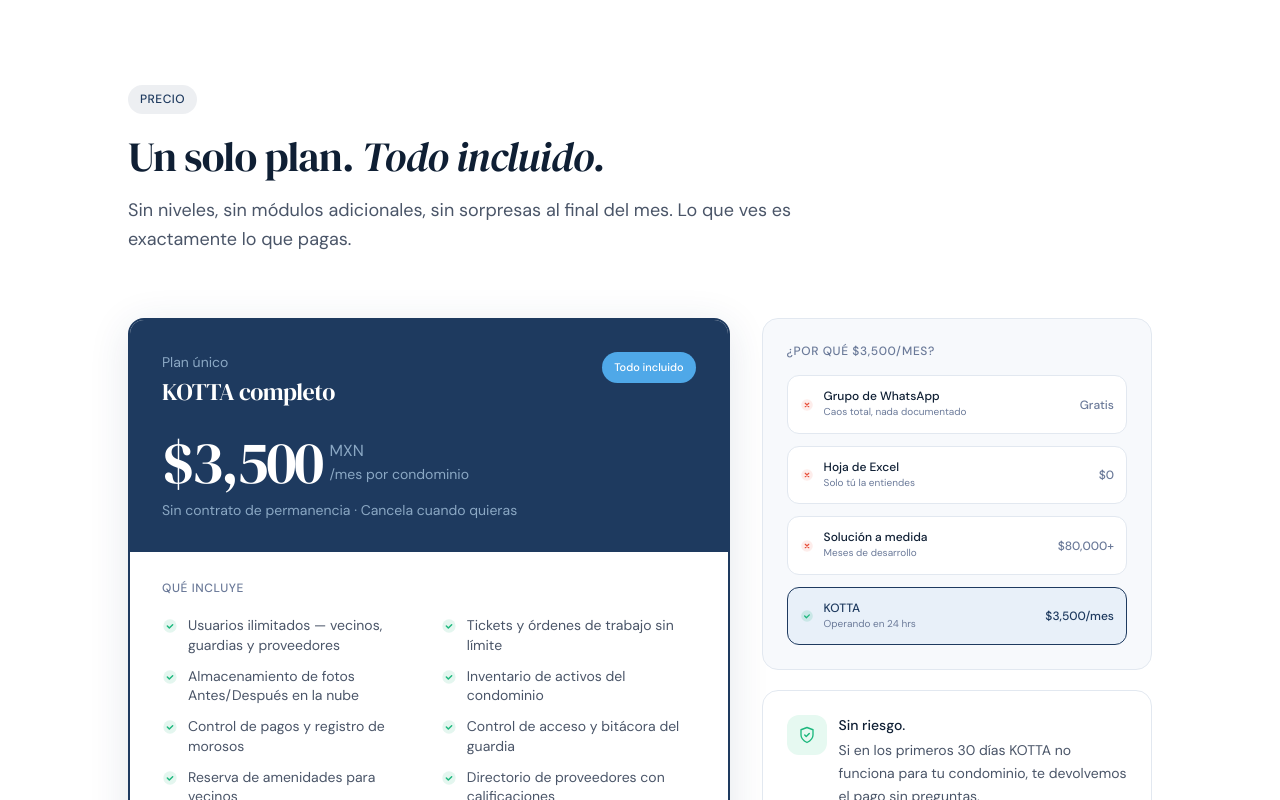
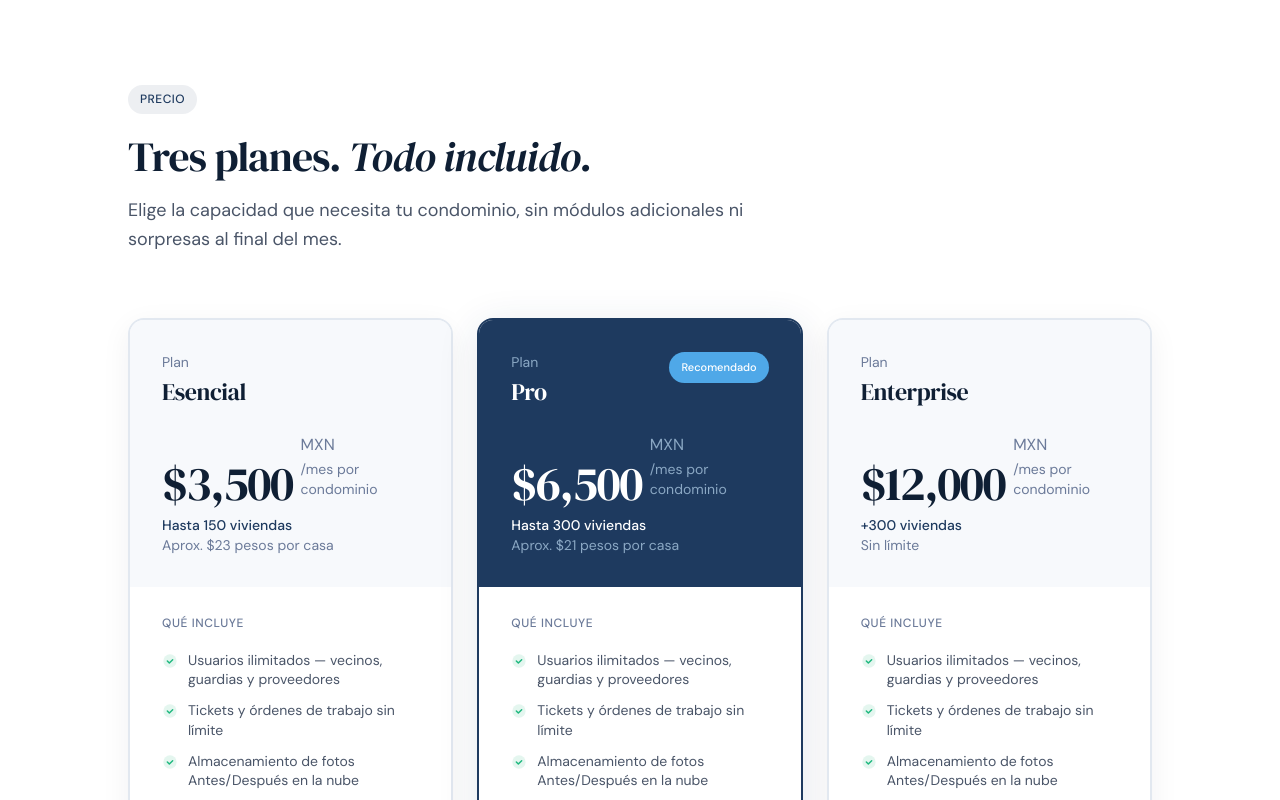
Before and after one commit to Gabriel-Cabanillas/kotta, a Next.js app: page / in a window 1280 px wide. Shown: the part 7360-8160 px from the top of the page. Built offline with nearby package versions, Linux system fonts and the light colour scheme.

Commit message:
feat: actualizar planes de precios

```diff
--- a/src/components/sections/Pricing.tsx
+++ b/src/components/sections/Pricing.tsx
@@ -32,6 +32,30 @@
   '¿Cómo se activa el condominio?',
 ]
 
+const PLANS = [
+  {
+    name: 'Esencial',
+    price: '$3,500',
+    capacity: 'Hasta 150 viviendas',
+    supportText: 'Aprox. $23 pesos por casa',
+    highlighted: false,
+  },
+  {
+    name: 'Pro',
+    price: '$6,500',
+    capacity: 'Hasta 300 viviendas',
+    supportText: 'Aprox. $21 pesos por casa',
+    highlighted: true,
+  },
+  {
+    name: 'Enterprise',
+    price: '$12,000',
+    capacity: '+300 viviendas',
+    supportText: 'Sin límite',
+    highlighted: false,
+  },
+]
+
 export default function Pricing() {
   const sectionRef = useRef<HTMLDivElement>(null)
 
@@ -64,43 +88,56 @@
         <div className="max-w-2xl mb-16 reveal">
           <div className="badge badge-navy mb-5">Precio</div>
           <h2 className="font-display text-[2rem] md:text-[2.6rem] text-[#0F1F34] mb-4">
-            Un solo plan.
+            Tres planes.
             <span className="italic"> Todo incluido.</span>
           </h2>
           <p className="text-lg text-[#4A5568] leading-relaxed">
-            Sin niveles, sin módulos adicionales, sin sorpresas al final del mes.
-            Lo que ves es exactamente lo que pagas.
+            Elige la capacidad que necesita tu condominio, sin módulos adicionales
+            ni sorpresas al final del mes.
           </p>
         </div>
 
         <div className="grid lg:grid-cols-5 gap-8 items-start">
 
-          {/* Pricing card — 3 cols */}
-          <div className="lg:col-span-3 reveal">
-            <div className="rounded-2xl border-2 border-[#1E3A5F] overflow-hidden shadow-[0_8px_40px_rgba(30,58,95,0.12)]">
+          {/* Pricing cards */}
+          <div className="lg:col-span-5 grid lg:grid-cols-3 gap-6 reveal">
+            {PLANS.map((plan) => (
+              <div
+                key={plan.name}
+                className={`rounded-2xl border-2 overflow-hidden ${
+                  plan.highlighted
+                    ? 'border-[#1E3A5F] shadow-[0_8px_40px_rgba(30,58,95,0.12)]'
+                    : 'border-[#E2E8F0] shadow-[0_8px_30px_rgba(15,31,52,0.06)]'
+                }`}
+              >
 
               {/* Card header */}
-              <div className="bg-[#1E3A5F] px-8 py-8">
+              <div className={`${plan.highlighted ? 'bg-[#1E3A5F]' : 'bg-[#F7F9FC]'} px-8 py-8`}>
                 <div className="flex items-start justify-between gap-4 mb-6">
                   <div>
-                    <p className="text-[#8BA8C4] text-sm mb-1">Plan único</p>
-                    <h3 className="font-display text-white text-2xl">KOTTA completo</h3>
+                    <p className={`text-sm mb-1 ${plan.highlighted ? 'text-[#8BA8C4]' : 'text-[#6B7A99]'}`}>Plan</p>
+                    <h3 className={`font-display text-2xl ${plan.highlighted ? 'text-white' : 'text-[#0F1F34]'}`}>{plan.name}</h3>
                   </div>
-                  <span className="text-[11px] font-medium px-3 py-1.5 rounded-full bg-[#4FA8E8] text-white flex-shrink-0">
-                    Todo incluido
-                  </span>
+                  {plan.highlighted && (
+                    <span className="text-[11px] font-medium px-3 py-1.5 rounded-full bg-[#4FA8E8] text-white flex-shrink-0">
+                      Recomendado
+                    </span>
+                  )}
                 </div>
 
                 {/* Precio */}
                 <div className="flex items-end gap-2 mb-2">
-                  <span className="font-display text-white text-6xl leading-none">$3,500</span>
+                  <span className={`font-display text-5xl leading-none ${plan.highlighted ? 'text-white' : 'text-[#0F1F34]'}`}>{plan.price}</span>
                   <div className="mb-2">
-                    <span className="text-[#8BA8C4] text-base">MXN</span>
-                    <p className="text-[#8BA8C4] text-sm">/mes por condominio</p>
+                    <span className={`text-base ${plan.highlighted ? 'text-[#8BA8C4]' : 'text-[#6B7A99]'}`}>MXN</span>
+                    <p className={`text-sm ${plan.highlighted ? 'text-[#8BA8C4]' : 'text-[#6B7A99]'}`}>/mes por condominio</p>
                   </div>
                 </div>
-                <p className="text-[#8BA8C4] text-sm">
-                  Sin contrato de permanencia · Cancela cuando quieras
+                <p className={`text-sm font-medium ${plan.highlighted ? 'text-white' : 'text-[#1E3A5F]'}`}>
+                  {plan.capacity}
+                </p>
+                <p className={`text-sm ${plan.highlighted ? 'text-[#8BA8C4]' : 'text-[#6B7A99]'}`}>
+                  {plan.supportText}
                 </p>
               </div>
 
@@ -109,7 +146,7 @@
                 <p className="text-xs font-medium text-[#6B7A99] uppercase tracking-wider mb-5">
                   Qué incluye
                 </p>
-                <div className="grid sm:grid-cols-2 gap-x-6 gap-y-3 mb-8">
+                <div className="space-y-3 mb-8">
                   {INCLUDES.map((item, i) => (
                     <div key={i} className="flex items-start gap-2.5">
                       <svg className="flex-shrink-0 mt-0.5" width="16" height="16" viewBox="0 0 24 24" fill="none">
@@ -128,7 +165,7 @@
                   rel="noopener noreferrer"
                   className="btn-primary w-full justify-center py-4 text-base mb-3"
                 >
-                  Contratar ahora — $3,500/mes
+                  Contratar ahora
                   <svg width="16" height="16" viewBox="0 0 24 24" fill="none">
                     <path d="M5 12h14M12 5l7 7-7 7" stroke="currentColor" strokeWidth="2" strokeLinecap="round" strokeLinejoin="round"/>
                   </svg>
@@ -152,23 +189,24 @@
                   Activación en menos de 24 hrs · Sin contrato forzado
                 </p>
               </div>
-            </div>
+              </div>
+            ))}
           </div>
 
-          {/* Columna derecha — 2 cols */}
-          <div className="lg:col-span-2 space-y-5">
+          {/* Bloques de apoyo */}
+          <div className="lg:col-span-5 grid lg:grid-cols-3 gap-5">
 
             {/* Comparación rápida */}
             <div className="reveal rounded-2xl border border-[#E2E8F0] bg-[#F7F9FC] p-6">
               <p className="text-xs font-medium text-[#6B7A99] uppercase tracking-wider mb-4">
-                ¿Por qué $3,500/mes?
+                ¿Por qué contratar KOTTA?
               </p>
               <div className="space-y-3">
                 {[
                   { label: 'Grupo de WhatsApp', cost: 'Gratis', pain: 'Caos total, nada documentado', bad: true },
                   { label: 'Hoja de Excel', cost: '$0', pain: 'Solo tú la entiendes', bad: true },
                   { label: 'Solución a medida', cost: '$80,000+', pain: 'Meses de desarrollo', bad: true },
-                  { label: 'KOTTA', cost: '$3,500/mes', pain: 'Operando en 24 hrs', bad: false },
+                  { label: 'KOTTA', cost: 'Desde $3,500/mes', pain: 'Operando en 24 hrs', bad: false },
                 ].map((row, i) => (
                   <div
                     key={i}
```
